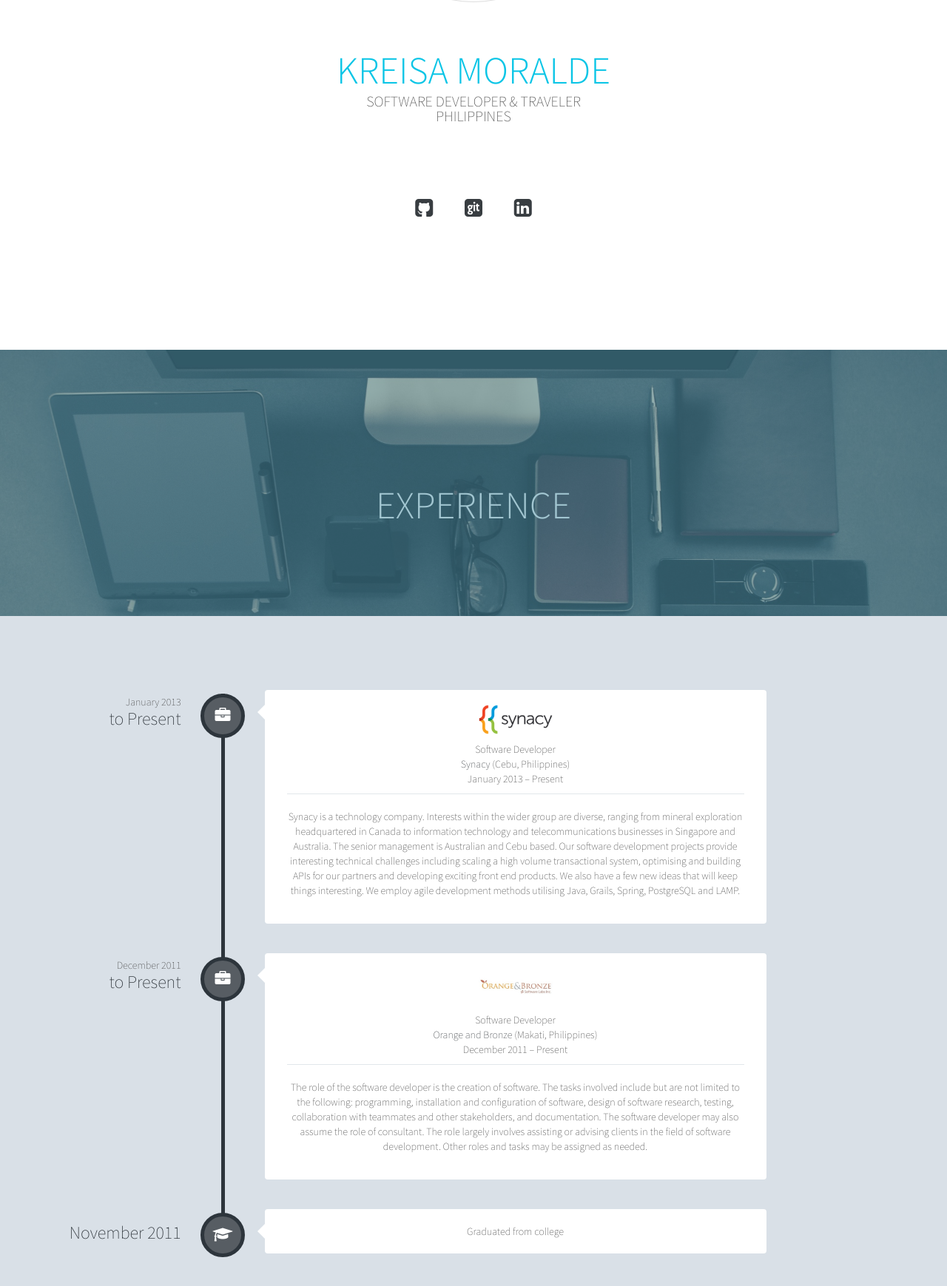
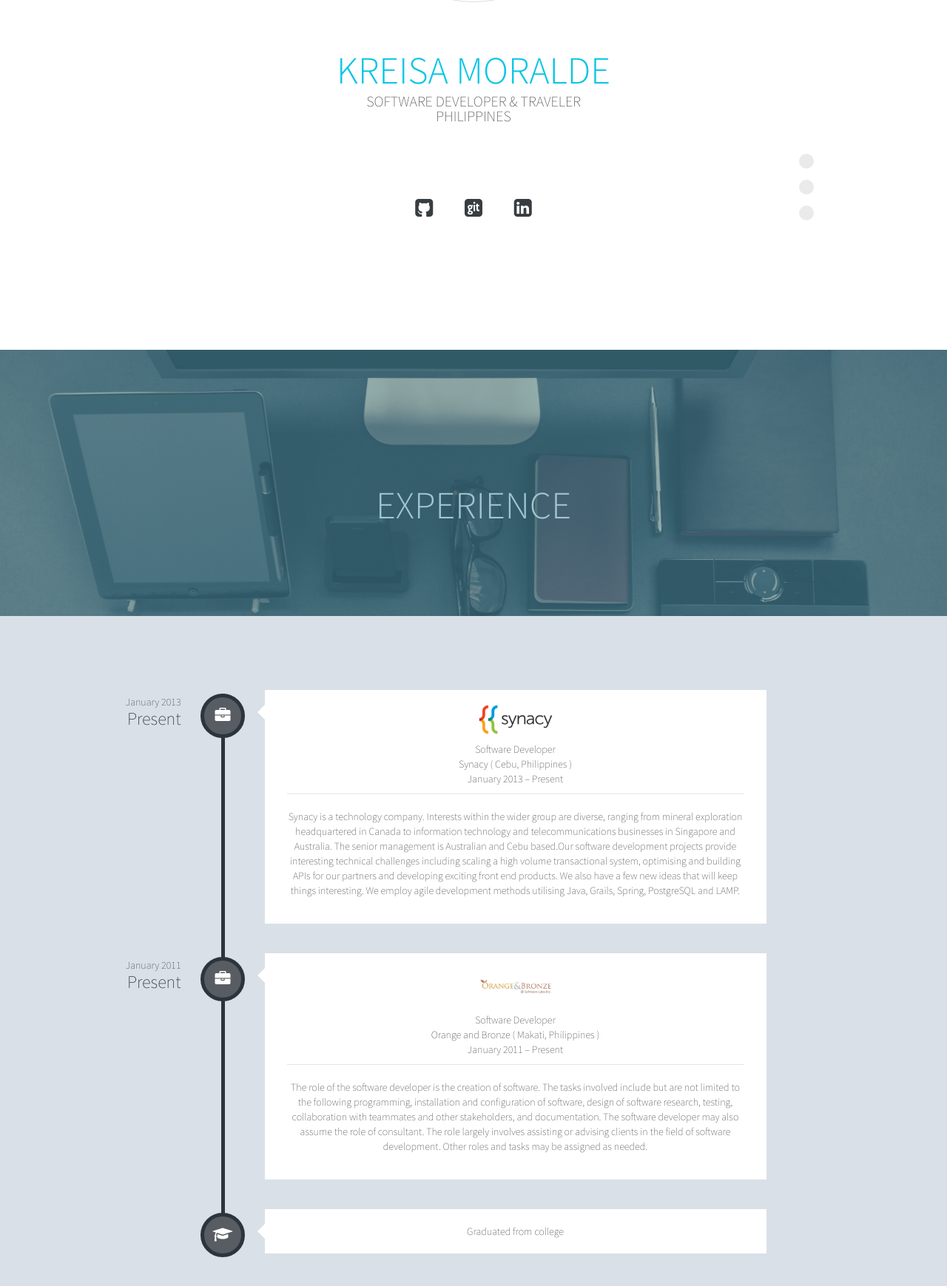
Before and after one commit to kreighza/kreighza.github.io, a Jekyll site: the page built from index.html, in a window 1280 px wide, cut to the strip 487-2278 px from the top of the page. Shown: the top 1739 px of the strip at 74% size. Built offline with Jekyll 4.4.1, drawn with Linux system fonts in a browser that asks for light colours.

Commit message:
remove radius from timeline box. remove unused code from header add tooltip and dotnav made a list for job experience.
Signed-off-by: kreisa <kreisa@gnosis>

```diff
--- a/_config.yml
+++ b/_config.yml
@@ -23,5 +23,29 @@ navigation:
 - text: contact
   url: /contact.html
 
+skillSet_info: I have used a variety of frameworks in a lot of my projects.
+
+# List work experience here.
+workExperience:
+- jobTitle: Software Developer
+  durationStart: January 2013
+  durationEnd: Present
+  location: Cebu, Philippines
+  company: Synacy
+  companyUrl: http://synacy.com/
+  companyLogo: images/synacy.png
+  jobDescription: Synacy is a technology company. Interests within the wider group are diverse, ranging from mineral exploration headquartered in Canada to information technology and telecommunications businesses in Singapore and Australia. The senior management is Australian and Cebu based.Our software development projects provide interesting technical challenges including scaling a high volume transactional system, optimising and building APIs for our partners and developing exciting front end products. We also have a few new ideas that will keep things interesting. We employ agile development methods utilising Java, Grails, Spring, PostgreSQL and LAMP.
+- jobTitle: Software Developer
+  durationStart: January 2011
+  durationEnd: Present
+  location: Makati, Philippines
+  company: Orange and Bronze
+  companyUrl: http://orangeandbronze.com/
+  companyLogo: images/onb.jpg
+  jobDescription: The role of the software developer is the creation of software. The tasks involved include but are not limited to the following programming, installation and configuration of software, design of software research, testing, collaboration with teammates and other stakeholders, and documentation. The software developer may also assume the role of consultant. The role largely involves assisting or advising clients in the field of software development. Other roles and tasks may be assigned as needed.
+
+
+graduatedText: Graduated from college
+
 # Build settings
 markdown: kramdown
--- a/_includes/head.html
+++ b/_includes/head.html
@@ -7,10 +7,14 @@
     <meta name="description" content="{% if page.excerpt %}{{ page.excerpt | strip_html | strip_newlines | truncate: 160 }}{% else %}{{ site.description }}{% endif %}">
 
     <link rel="stylesheet" href="{{ "/assets/uikit/css/uikit.min.css" | prepend: site.baseurl }}">
+    <link rel="stylesheet" href="{{ "/assets/uikit/css/components/dotnav.css" | prepend: site.baseurl }}">
+    <link rel="stylesheet" href="{{ "/assets/uikit/css/components/tooltip.css" | prepend: site.baseurl }}">
     <link rel="stylesheet" href="{{ "/css/main.css" | prepend: site.baseurl }}">
+
     <script src="/assets/jquery/dist/jquery.js"></script>
     <script src="/assets/uikit/js/uikit.min.js"></script>
     <script src="/assets/uikit/js/components/sticky.js"></script>
+    <script src="/assets/uikit/js/components/tooltip.js"></script>
     <script src="/assets/uikit/js/core/core.min.js"></script>
     <script src="/assets/uikit/js/core/nav.min.js"></script>
     <script src="/assets/uikit/js/core/grid.min.js"></script>
--- a/_includes/header.html
+++ b/_includes/header.html
@@ -7,26 +7,15 @@
             {% for link in site.navigation %}
                 {% assign current = nil %}
                     {% if page.url == link.url or page.layout == link.layout %}
-                        {% assign current = 'current' %}
+                        {% assign current = 'uk-active' %}
                     {% endif %}
 
                 <li class="{% if forloop.first %}first{% endif %} {{ current }} {% if forloop.last %}last{% endif %}">
                     <a class="{{ current }}" href="{{ link.url }}">{{ link.text }}</a>
                 </li>
             {% endfor %}
-<!--
-        <li class="uk-active">
-            <a href="/index.html">Home</a>
-        </li>
-        <li><a href="/blog.html">Blog</a></li>
-        <li><a href="/blog.html">Contact</a></li>
--->
         </ul>
-
         <a href="#offcanvas-1" class="uk-navbar-toggle uk-visible-small" data-uk-offcanvas=""></a>
-        <div class="uk-navbar-content uk-navbar-center ">
-<!--            <a href="/index.html" class="font-family-regular font-color-blue">KR</a>-->
-        </div>
     </div>
 
 
--- a/_sass/_base.scss
+++ b/_sass/_base.scss
@@ -152,9 +152,6 @@ a:hover {
     background: #fff;
     position: relative;
     padding: 20px 30px;
-    border-radius: 4px;
-    -moz-border-radius: 4px;
-    -webkit-border-radius: 4px;
 }
 .timeline .timeline-body:before {
     content: '';
--- a/index.html
+++ b/index.html
@@ -3,8 +3,22 @@ layout: default
 active: index
 ---
 
+<div style="
+    width: 200px;
+    position: fixed;
+    right: 0;
+    z-index: 1000;
+    bottom: 0;
+    margin-bottom: 100px;"
+>
+    <ul class="uk-dotnav uk-flex-column">
+        <li><a href="/index.html#profile" data-uk-smooth-scroll data-uk-tooltip="{pos:'left'}" title="Profile" >profile</a></li>
+        <li><a href="/index.html#workExperience" data-uk-smooth-scroll data-uk-tooltip="{pos:'left'}" title="Experience">work experience</a></li>
+        <li><a href="/index.html#skills" data-uk-smooth-scroll data-uk-tooltip="{pos:'left'}" title="Skill set">skillset</a></li>
+    </ul>
+</div>
 
-<div class="kr-section uk-height-1-1">
+<div class="kr-section uk-height-1-1" id="profile">
    <div class="uk-container uk-container-center uk-text-center uk-height-1-1 font-family-light">
        <div class="uk-thumbnail uk-overlay-hover uk-border-circle">
                         <figure class="uk-overlay">
@@ -44,11 +58,12 @@ active: index
    <div class="uk-container uk-container-center uk-text-center uk-height-1-1 font-family-light">
       <div class="container p-t-100 p-b-100">
          <ul class="timeline">
+            {% for exp in site.workExperience %}
             <li>
                <!-- begin timeline-time -->
                <div class="timeline-time">
-                  <span class="date">January 2013</span>
-                  <span class="time">to Present</span>
+                  <span class="date">{{ exp.durationStart }}</span>
+                  <span class="time">{{ exp.durationEnd }}</span>
                </div>
                <!-- end timeline-time -->
                <!-- begin timeline-icon -->
@@ -59,53 +74,20 @@ active: index
                <!-- begin timeline-body -->
                <div class="timeline-body">
                   <div class="timeline-header">
-                     <div class="timeline-header-company-logo"><img src="images/synacy.png"  width="100px"/></div>
-                     <div>Software Developer</div>
-                     <div><a href="http://synacy.com/">Synacy</a> (Cebu, Philippines) </div>
-                     <div>January 2013 – Present </div>
+                     <div class="timeline-header-company-logo"><img src="{{ exp.companyLogo }}"  width="100px"/></div>
+                     <div>{{ exp.jobTitle }}</div>
+                     <div><a href="{{ exp.companyUrl }}"> {{ exp.company }}</a> ( {{ exp.location }} ) </div>
+                     <div>{{ exp.durationStart }} – {{ exp.durationEnd }} </div>
                   </div>
                   <div class="timeline-content">
                      <p>
-                        Synacy is a technology company.
-                        Interests within the wider group are diverse, ranging from mineral exploration headquartered in Canada to information technology and telecommunications businesses in Singapore and Australia. The senior management is Australian and Cebu based.
-                        Our software development projects provide interesting technical challenges including scaling a high volume transactional system, optimising and building APIs for our partners and developing exciting front end products. We also have a few new ideas that will keep things interesting. We employ agile development methods utilising Java, Grails, Spring, PostgreSQL and LAMP.
+                        {{ exp.jobDescription }}
                      </p>
                   </div>
                </div>
                <!-- end timeline-body -->
             </li>
-            <li>
-               <!-- begin timeline-time -->
-               <div class="timeline-time">
-                  <span class="date">December 2011</span>
-                  <span class="time">to Present</span>
-               </div>
-               <!-- end timeline-time -->
-               <!-- begin timeline-icon -->
-               <div class="timeline-icon">
-                  <a href="javascript:;"><i class="uk-icon-briefcase uk-icon-small l-h-50"></i></a>
-               </div>
-               <!-- end timeline-icon -->
-               <!-- begin timeline-body -->
-               <div class="timeline-body">
-                  <div class="timeline-header">
-                     <div class="timeline-header-company-logo"><img src="images/onb.jpg" width="100px"/></div>
-                     <div>Software Developer</div>
-                     <div><a href="http://orangeandbronze.com/">Orange and Bronze</a> (Makati, Philippines)</div>
-                     <div>December 2011 – Present</div>
-                  </div>
-                  <div class="timeline-content">
-                     <p class="lead">
-                        <i class="fa fa-quote-left fa-fw pull-left"></i>
-                        The role of the software developer is the creation of software. The tasks involved include but are not limited to the following: programming, installation and configuration of software, design of software
-                        research, testing, collaboration with teammates and other stakeholders, and documentation. The software developer may also assume the role of consultant. The role largely involves assisting or advising clients in the field of software development. Other roles and tasks may be assigned as needed.
-                        <i class="fa fa-quote-right fa-fw pull-right"></i>
-                     </p>
-                  </div>
-
-               </div>
-               <!-- end timeline-body -->
-            </li>
+            {% endfor %}
             <li>
                <!-- begin timeline-icon -->
                <div class="timeline-icon">
@@ -113,11 +95,11 @@ active: index
                </div>
                <!-- end timeline-icon -->
                <div class="timeline-time">
-                  <span class="date-only">November 2011</span>
+                  <span class="date-only">{{ site.graduatedDate }}</span>
                </div>
                <!-- begin timeline-body -->
                <div class="timeline-body">
-                   Graduated from college
+                   {{ site.graduatedText }}
                </div>
                <!-- begin timeline-body -->
             </li>
@@ -131,7 +113,7 @@ active: index
    <div class="">
       <img class="uk-invisible" width="600" height="400" alt="">
       <div class="uk-position-cover uk-flex uk-flex-center uk-flex-middle">
-         <div class="uk-heading-large uppercase m-t-60 font-color-white font-weight-300">SKILLS</div>
+         <div class="uk-heading-large uppercase m-t-60 font-color-white font-weight-300">SKILL SET</div>
       </div>
    </div>
 </div>
@@ -140,7 +122,9 @@ active: index
    <div class="uk-container uk-container-center uk-text-center uk-height-1-1 font-family-light">
       <div class="container p-t-100 p-b-100">
 
-           <p class="font-family-light font-size-regular"> I have used a variety of frameworks in a lot of my projects. </p>
+           <p class="font-family-light font-size-regular"> {{ site.skillSet_info }} </p>
+
+
 
             <div class="uk-grid m-t-100">
                 <div class="uk-width-medium-1-2">
@@ -183,10 +167,6 @@ active: index
                     </div>
                 </div>
             </div>
-
-
-
-
       </div>
    </div>
 </div>
```
